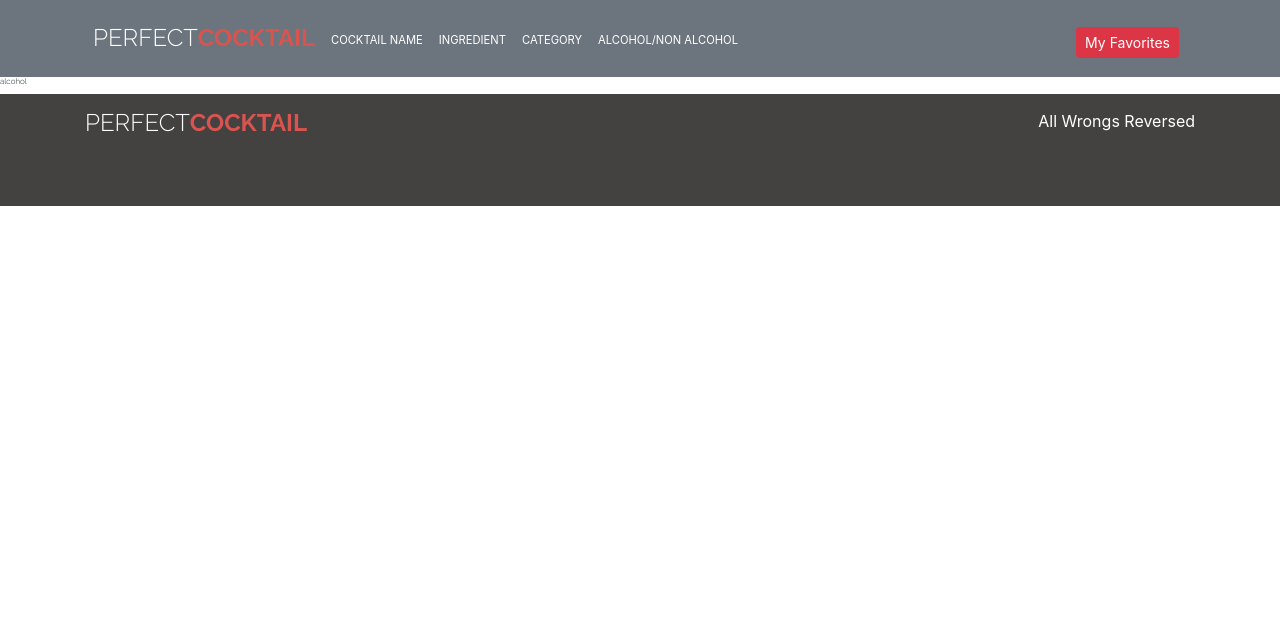
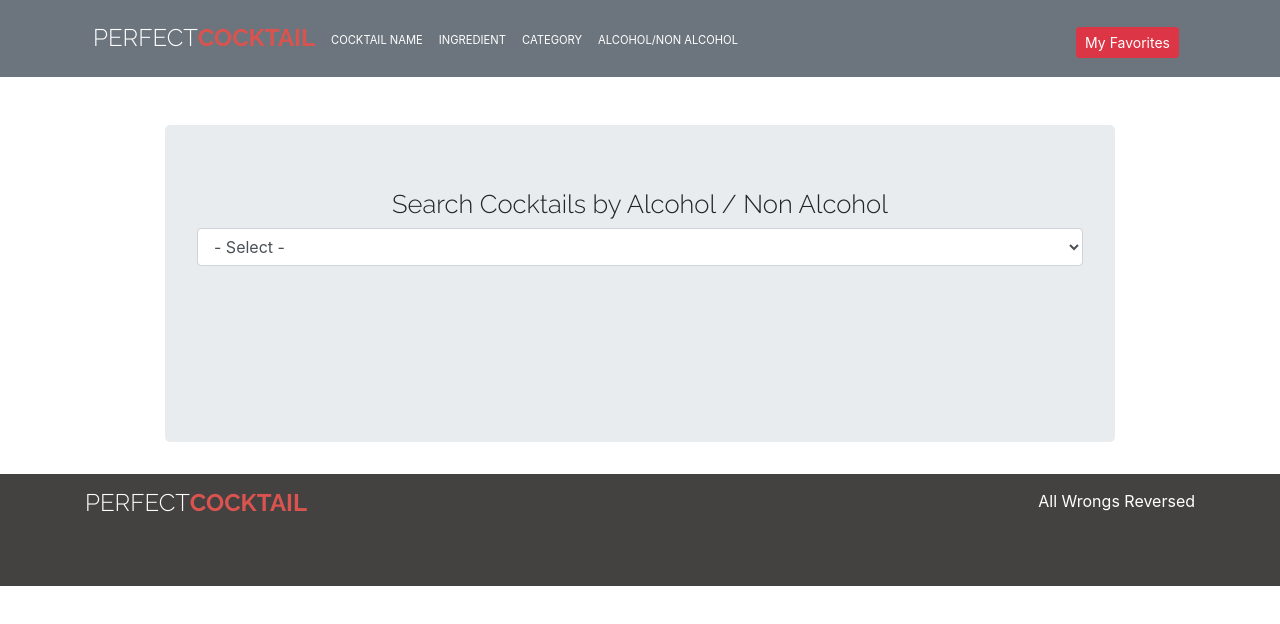
Before and after one commit to vezinaca/redux-perfect-cocktail, a React (Create React App) app: page /alcohol in a window 1280 px wide. Shown: the top 624 px of the page. Built offline with nearby package versions, Linux system fonts and the light colour scheme.

Commit message:
added alcohol filter page

```diff
--- a/src/components/Header.js
+++ b/src/components/Header.js
@@ -26,7 +26,7 @@ const Header = () => {
                                 <Nav.Link as={Link} to="/category"><li className="nav-item">Category</li></Nav.Link>
                             </Nav.Item>
                             <Nav.Item>
-                                <Nav.Link as={Link} to="/alcoholic"><li className="nav-item">Alcohol/non alcohol</li></Nav.Link>
+                                <Nav.Link as={Link} to="/alcohol"><li className="nav-item">Alcohol/non alcohol</li></Nav.Link>
                             </Nav.Item>
                         </ul>
                         <Nav.Item>
--- a/src/pages/Alcohol.js
+++ b/src/pages/Alcohol.js
@@ -1,10 +1,60 @@
-import React from 'react'
+import React, { useState } from 'react';
+import Container from "react-bootstrap/Container";
+import Row from "react-bootstrap/Row";
+import Col from "react-bootstrap/Col";
+import Form from "react-bootstrap/Form";
+import Jumbotron from "react-bootstrap/Jumbotron";
+import Drink from "../components/Beverages/Drink";
 
 const Alcohol = () => {
+
+    const [drinks, setDrinks] = useState([]);
+
+
+    const fetchDrinksByAlcohol = async (term) => {
+
+        const res = await fetch(`https://www.thecocktaildb.com/api/json/v1/1/filter.php?a=${term}`);
+        const data = await res.json();
+        setDrinks(data.drinks);
+
+    }
+
+    const handleChange = e => {
+        fetchDrinksByAlcohol(e.target.value);
+    }
+
     return (
-        <div>
-            <h3>alcohol</h3>
-        </div>
+        <>
+            <Container className="mt-5">
+                <Row className="justify-content-center">
+                    <Jumbotron className="col-12 col-md-10">
+                        <h1 className="text-center">Search Cocktails by Alcohol / Non Alcohol</h1>
+                        <Row>
+                            <Col className="col-12">
+                                <Form>
+                                    <Form.Group>
+                                        <Form.Control as="select" onChange={handleChange}>
+                                            <option value="none">- Select -</option>
+                                            <option value="Alcoholic">Alcoholic</option>
+                                            <option value="Non_Alcoholic">Non Alcoholic</option>
+                                        </Form.Control>
+                                    </Form.Group>
+
+                                </Form>
+                            </Col>
+                            <Col className="col-12 mt-5 results-wrapper">
+                                {drinks.length !== 0? <h1 className="text-center">Results: </h1>: null}
+                                <Row className="mt-5">
+                                    {drinks?.map(drink => (
+                                        <Drink key={drink.idDrink} drink={drink}></Drink>
+                                    ))}
+                                </Row>
+                            </Col>
+                        </Row>
+                    </Jumbotron>
+                </Row>
+            </Container>
+        </>
     )
 }
 
```
